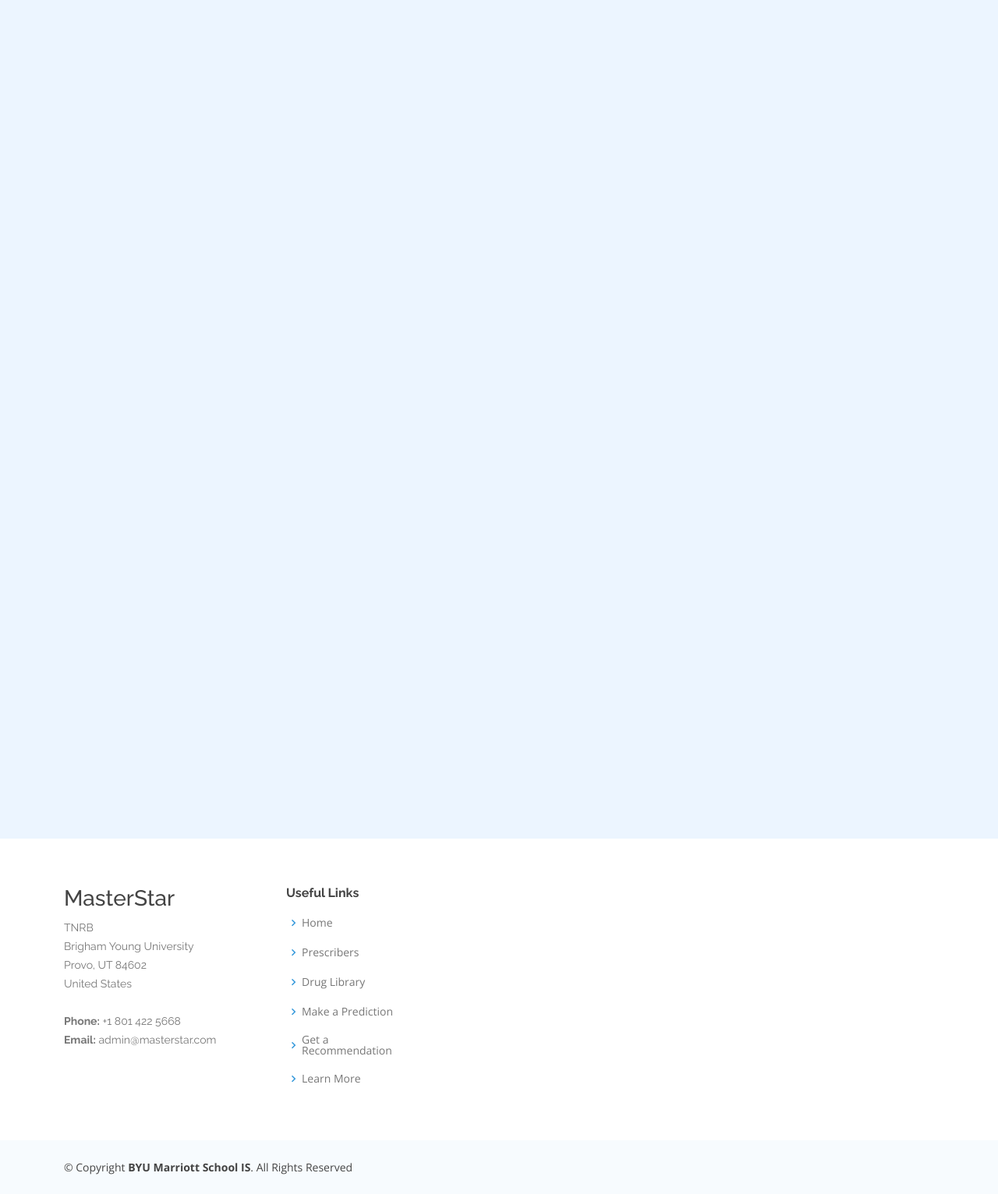
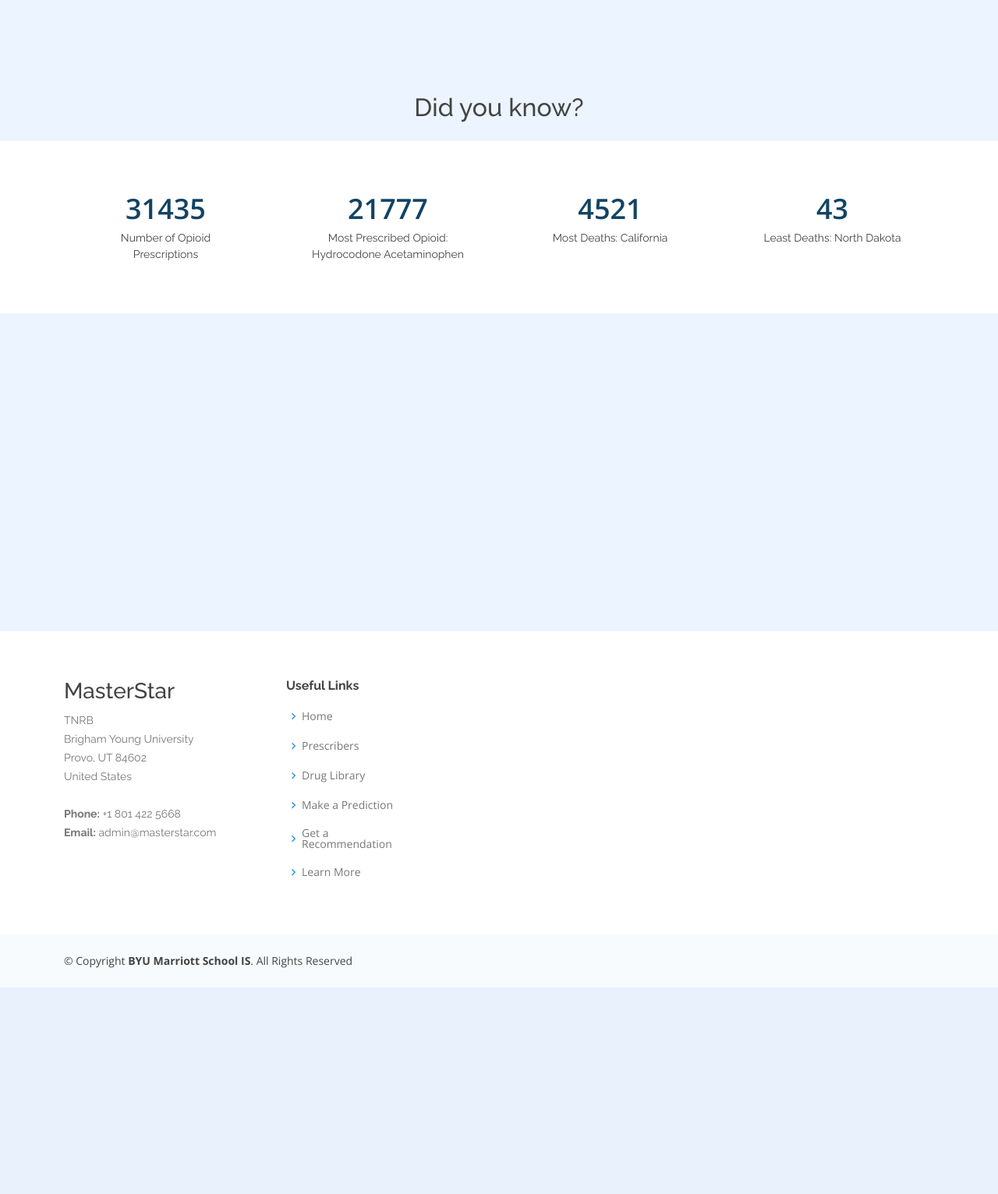
Before and after one commit to RexforNext22/INTEXOpiod, a Django app: page /learnmore/ in a window 1280 px wide. Shown: the part 512-2044 px from the top of the page at 78% size. After the commit the page ends 1779 px from the top, so only its background shows below. Run offline with Django 3.2, Linux system fonts and the light colour scheme; some libraries are stand-ins or nearby versions.

Commit message:
added by ryan

```diff
--- a/homepages/views.py
+++ b/homepages/views.py
@@ -472,4 +472,36 @@ def makeRecommenderPageView(request) :
 
 # View function to learn more
 def learnMorePageView(request) :
-    return render(request, 'homepages/learnmore.html')
+
+    # Get information about who only prescribers opioid
+    currentopioidpres = Prescriber.objects.raw("SELECT npi, fname, lname FROM pd_prescriber INNER JOIN pd_triple ON pd_prescriber.npi = pd_triple.prescriber_id INNER JOIN pd_drugs ON pd_triple.drug_id = pd_drugs.drugid WHERE isopioid = 'True'")
+    print(currentopioidpres)
+
+    # How many opioid drugs have been prescribed?
+    iNumberPrescribedOpioids = Triple.objects.raw("SELECT SUM(qty) AS Sum FROM pd_triple INNER JOIN pd_drugs ON pd_triple.drug_id = pd_drugs.drugid WHERE isopioid = 'True'")
+    iNumberPrescribedOpioids = 31435
+
+    # What opioid drug has been prescribed the most?
+    # Query = "SELECT drugname, SUM(qty) AS Total FROM pd_triple INNER JOIN pd_drugs ON pd_triple.drug_id = pd_drugs.drugid WHERE isopioid = 'True' GROUP BY drugname ORDER BY SUM(qty) DESC"
+    iNumHydrocodoneAcetaminophen = 21777
+
+    # What state has the most opioid related deaths?
+    # Query2 = 'SELECT * FROM pd_statedata ORDER BY deaths DESC LIMIT 1'
+    oState = State()
+    oState.state = "California"
+    oState.deaths = 4521
+
+     # What state has the least opioid related deaths?
+    oState2 = State()
+    oState2.state = "North Dakota"
+    oState2.deaths = 43
+
+
+    context = {
+        "currentopioidpres" : currentopioidpres,
+        "iNumberPrescribedOpioids" : iNumberPrescribedOpioids,
+        "iNumHydrocodoneAcetaminophen" : iNumHydrocodoneAcetaminophen,
+        "oState" : oState,
+        "oState2" : oState2
+    }
+    return render(request, 'homepages/learnmore.html', context)
--- a/templates/homepages/learnmore.html
+++ b/templates/homepages/learnmore.html
@@ -85,14 +85,78 @@
       background-color: #D8F2FF;
     }
     </style>
-    <br><br><br>
     <div style="background-color: #ECF5FF;">
-      <div class="container" style="align: center;">
+        <br><br>
+      <div class="container" style="align: center;"><br>
         <h1 style="padding-top: 20px">Learn More</h1>
       </div>
-      <br><br><br><br><br><br><br><br><br><br><br><br><br><br><br><br><br><br><br><br>
-      <br><br><br><br><br><br><br><br><br><br><br><br><br><br><br><br><br><br><br><br>
-      <br><br><br><br><br><br><br><br><br><br><br><br><br><br><br><br><br><br><br><br>
+      <br><br>
+      <iframe style="display: flex;
+      justify-content: center; margin: auto;" width="560" height="315" src="https://www.youtube.com/embed/oHlaz0kQlRE" title="YouTube video player"
+      frameborder="0" allow="accelerometer; autoplay; clipboard-write; encrypted-media; gyroscope; picture-in-picture"
+      allowfullscreen></iframe><br><br><br><br><br>
+
+    <!-- ======= Counts Section ======= -->
+    <h2 style="display: flex;
+    justify-content: center; margin: auto;">Did you know?</h2><br>
+    <section id="counts" class="counts">
+      <div class="container">
+
+        <div class="row">
+
+          <div class="col-lg-3 col-6, center">
+            <div class="count-box">
+              {% comment %} <i class="bi bi-emoji-smile"></i> {% endcomment %}
+              <span data-purecounter-start="0" data-purecounter-end="{{ iNumberPrescribedOpioids }}" data-purecounter-duration="1" class="purecounter"></span>
+              <p>Number of Opioid Prescriptions</p>
+            </div>
+          </div>
+
+          <div class="col-lg-3 col-6">
+            <div class="count-box">
+              {% comment %} <i class="bi bi-journal-richtext"></i> {% endcomment %}
+              <span data-purecounter-start="0" data-purecounter-end="{{ iNumHydrocodoneAcetaminophen }}" data-purecounter-duration="1" class="purecounter"></span>
+              <p>Most Prescribed Opioid: Hydrocodone Acetaminophen</p>
+            </div>
+          </div>
+
+          <div class="col-lg-3 col-6 mt-5 mt-lg-0">
+            <div class="count-box">
+              {% comment %} <i class="bi bi-headset"></i> {% endcomment %}
+              <span data-purecounter-start="0" data-purecounter-end="{{oState.deaths}}" data-purecounter-duration="1" class="purecounter"></span>
+              <p>Most Deaths: {{oState.state}}</p>
+            </div>
+          </div>
+
+          <div class="col-lg-3 col-6 mt-5 mt-lg-0">
+            <div class="count-box">
+              {% comment %} <i class="bi bi-people"></i> {% endcomment %}
+              <span data-purecounter-start="0" data-purecounter-end="{{oState2.deaths}}" data-purecounter-duration="1" class="purecounter"></span>
+              <p>Least Deaths: {{oState2.state}}</p>
+            </div>
+          </div>
+
+        </div>
+
+      </div>
+    </section><!-- End Counts Section --><br><br>
+
+    {% comment %} <div class="col-lg-3 col-6 mt-5 mt-lg-0" style="display: flex;
+    justify-content: center; margin: auto;">
+        <div class="count-box">
+           <i class="bi bi-people"></i>
+            <span data-purecounter-start="0" data-purecounter-end="11" data-purecounter-duration="1" class="purecounter"></span>
+          <h3>Only Opioid Prescribers</h3>
+          {% for currentopioidpres in currentopioidpres %}
+
+          {{ currentopioidpres.fname }} {{ currentopioidpres.lname }}<br><!--The names of the column names have to match perfectly-->
+
+        {% endfor %}
+        </div>
+      </div> {% endcomment %}
+
+
+      <br><br><br><br><br><br><br><br><br><br><br><br><br><br><br>
     </div>
 
   {% endblock %}
--- a/templates/homepages/showPrediction.html
+++ b/templates/homepages/showPrediction.html
@@ -7,7 +7,7 @@
         <br><br><br><br>
     <h4>Make a Prediction</h4>
 
-    <h5 style="    display: flex;
+    <h5 style="display: flex;
     justify-content: center;">{{ sOutput }}</h5><br><br><br>    <br><br><br><br>
     <script>
         alert('Prediction Successful!')
```
